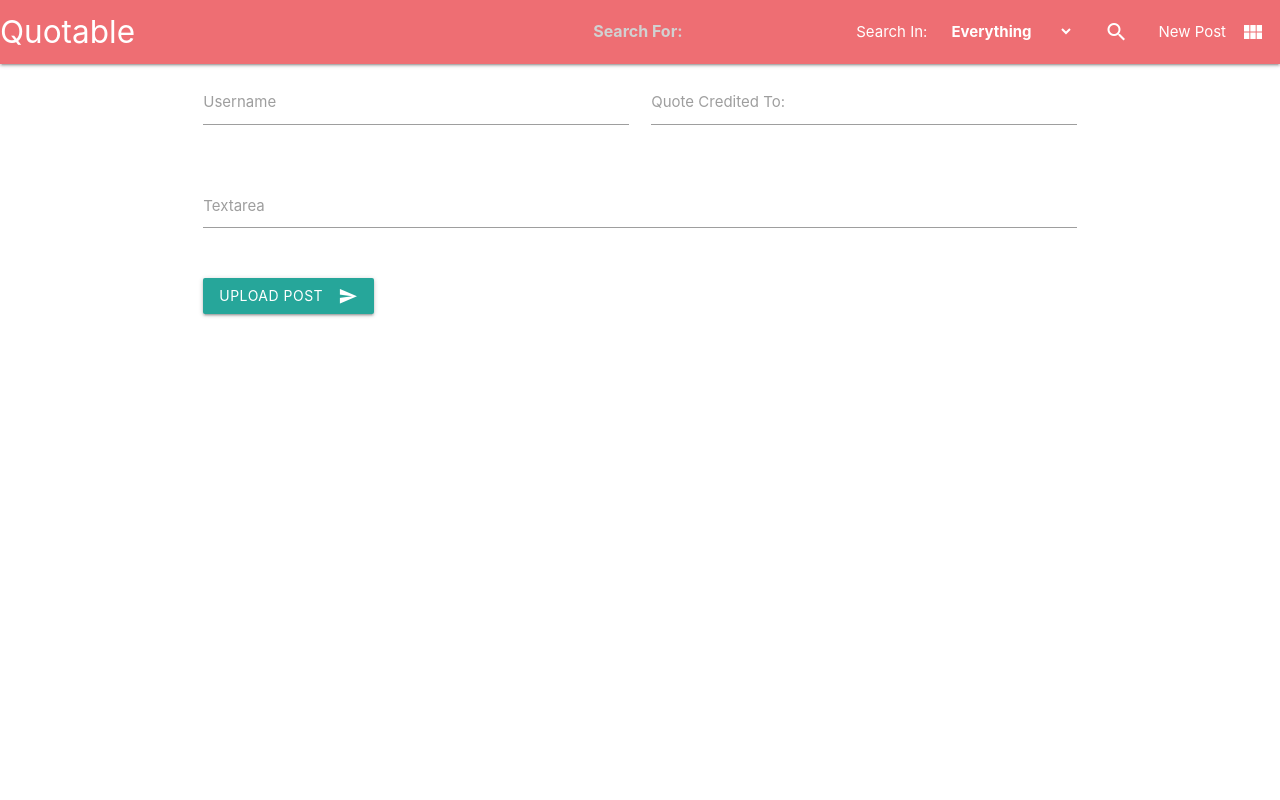
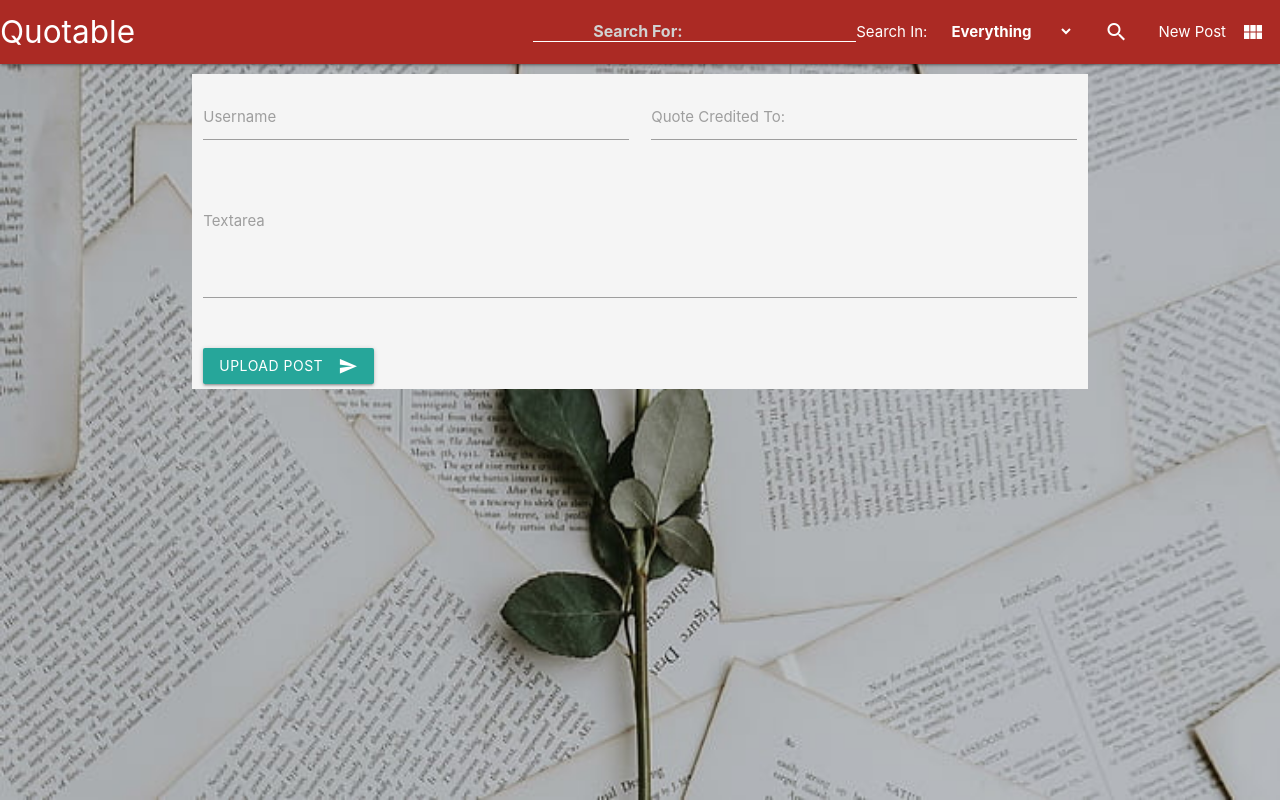
Before and after one commit to Stevie-P72/quotable, a Flask app: page /new_post in a window 1280 px wide. Run offline with Flask 2, Linux system fonts and the light colour scheme; some libraries are stand-ins or nearby versions.

Commit message:
added background image and basic navbar styling

```diff
--- a/static/css/style.css
+++ b/static/css/style.css
@@ -14,21 +14,63 @@
 .nav_select:hover{
         background-color: rgba(0,0,0,0.1);
 }
-.select_option{
-    background-color: red;
+
+.bg-red{
+    background-color: rgb(171, 42, 36)
 }
+
+.bg-white{
+    background-color: whitesmoke;
+}
+
 #nav_search{
     display: inline;
     color: white;
     font-weight: 700;
+    border-bottom: white 1px solid
 }
 #nav_search:focus{
     color: black;
     font-weight: 400
 }
+.nav-wrapper{
+    margin-bottom: 0;
+}
 
+.container{
+    margin-top: 10px;
+}
 
+.bg-image{
+    min-height: 100%;
+    height: auto;
+    width: 100%;
+    min-width: 1280px;
+    position: fixed;
+    top: 0;
+    left: 0;
+    z-index: -100;
+}
+
+.collapsible{
+    margin-top: 0;
+    border: none;
+}
+
+.collapsible-header{
+    margin-top: 15px;
+}
 
 .nav_text{
     margin: 0;
 }
+
+.create_post_form{
+    padding: 5px 0
+}
+
+#quote{
+    height: 100px !important;
+    overflow-x: hidden;
+    overflow-y: scroll;
+}
--- a/templates/base.html
+++ b/templates/base.html
@@ -11,7 +11,7 @@
 <body>
     <header>
         <nav>
-            <div class="nav-wrapper">
+            <div class="nav-wrapper bg-red">
                 <a href="{{url_for('get_quotes')}}" class="brand-logo">Quotable</a>
                 <ul id="dropdown1" class="dropdown-content">
                     <div><li><a href="#!"></a></li></div>
@@ -31,10 +31,10 @@
                                     <div class="input-field col s12">
                                         <a>
                                             <select class = "nav_select" name="search_type">
-                                                <option class = "select_option" value="all" selected>Everything</option>
-                                                <option class = "select_option" value="username">Usernames</option>
-                                                <option class = "select_option" value="credit">Quote Credits</option>
-                                                <option class = "select_option" value="quote">Quote Text</option>
+                                                <option class = "bg-red" value="all" selected>Everything</option>
+                                                <option class = "bg-red" value="username">Usernames</option>
+                                                <option class = "bg-red" value="credit">Quote Credits</option>
+                                                <option class = "bg-red" value="quote">Quote Text</option>
                                             </select>
                                         </a>
                                     </div>
@@ -52,10 +52,12 @@
             </div>
         </nav>
     </header>
+    <img src="{{url_for('static', filename='images/rosepages.jpg')}}" alt="Background Image" class="bg-image">
     <div class="container">
     {% block content %}
     {% endblock %}
     </div>
+
     <script src="https://cdnjs.cloudflare.com/ajax/libs/jquery/3.2.1/jquery.min.js"></script>
     <script src="https://cdnjs.cloudflare.com/ajax/libs/materialize/1.0.0/js/materialize.min.js"></script>
     <script>
@@ -66,5 +68,6 @@
     });
 
     </script>
+
 </body>
 </html>
--- a/templates/create_post.html
+++ b/templates/create_post.html
@@ -2,7 +2,7 @@
 {% extends 'base.html' %}
 {% block content %}
 
-<div class="row">
+<div class="row bg-white create_post_form">
     <form class="col s12" action="{{url_for('upload_post')}}" method="POST">
         <div class="row">
             <div class="input-field col s6">
--- a/templates/timeline.html
+++ b/templates/timeline.html
@@ -9,7 +9,7 @@
     <ul class="collapsible">
     {% for quote in quotes %}
         <li>
-            <div class="collapsible-header post-container">
+            <div class="collapsible-header post-container bg-white">
                 <div class="row full-width">
                     <div class="col s10">
                         <i class="material-icons">filter_drama</i>
@@ -27,7 +27,7 @@
                     </div>
                 </div>
             </div>
-            <div class="collapsible-body">
+            <div class="collapsible-body bg-white">
             {% for comment in quote.comments %}
                 <div class="row">
                     <div class="col s2">
```
Also changed, not shown: static/images/rosepages.jpg (added).
